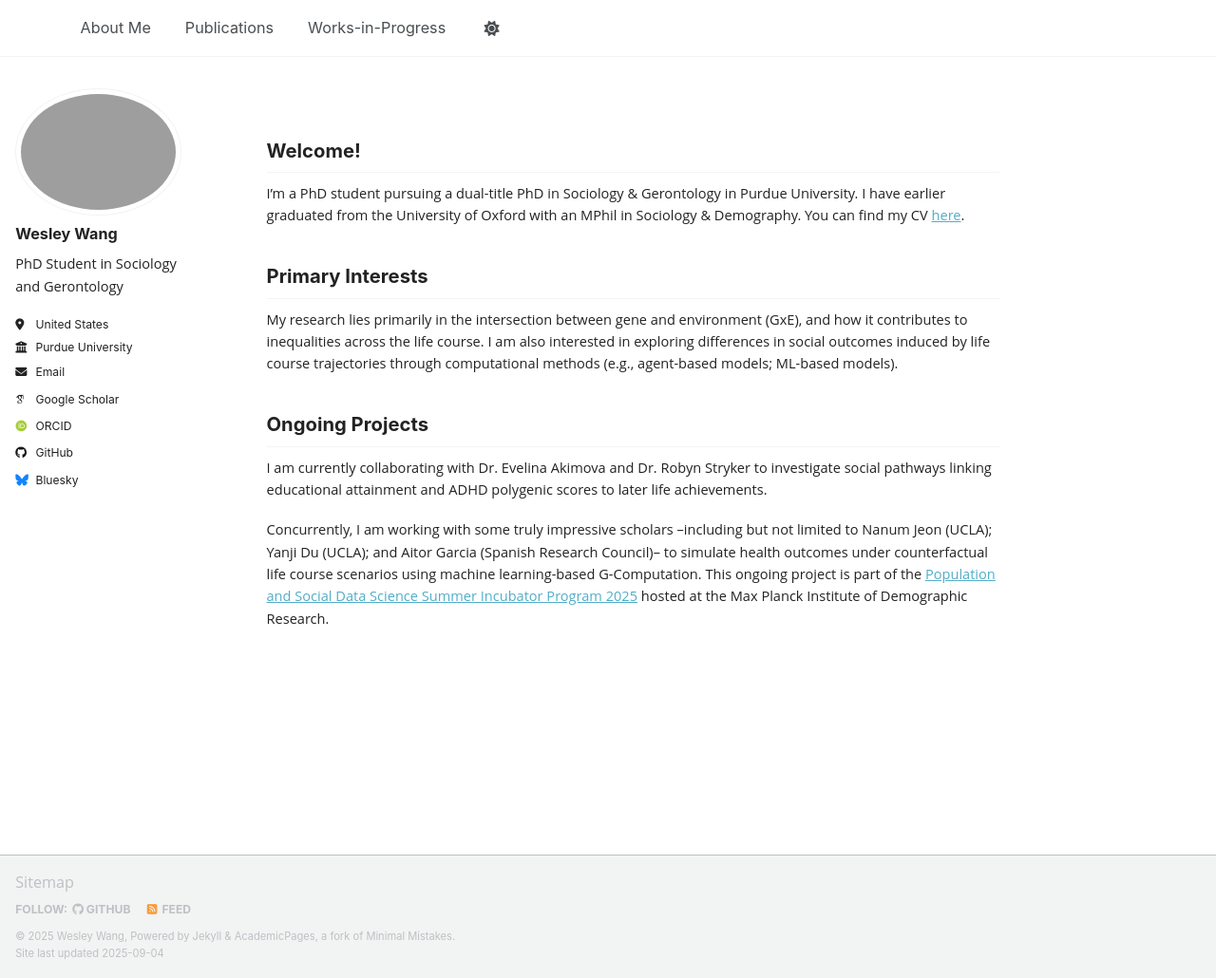
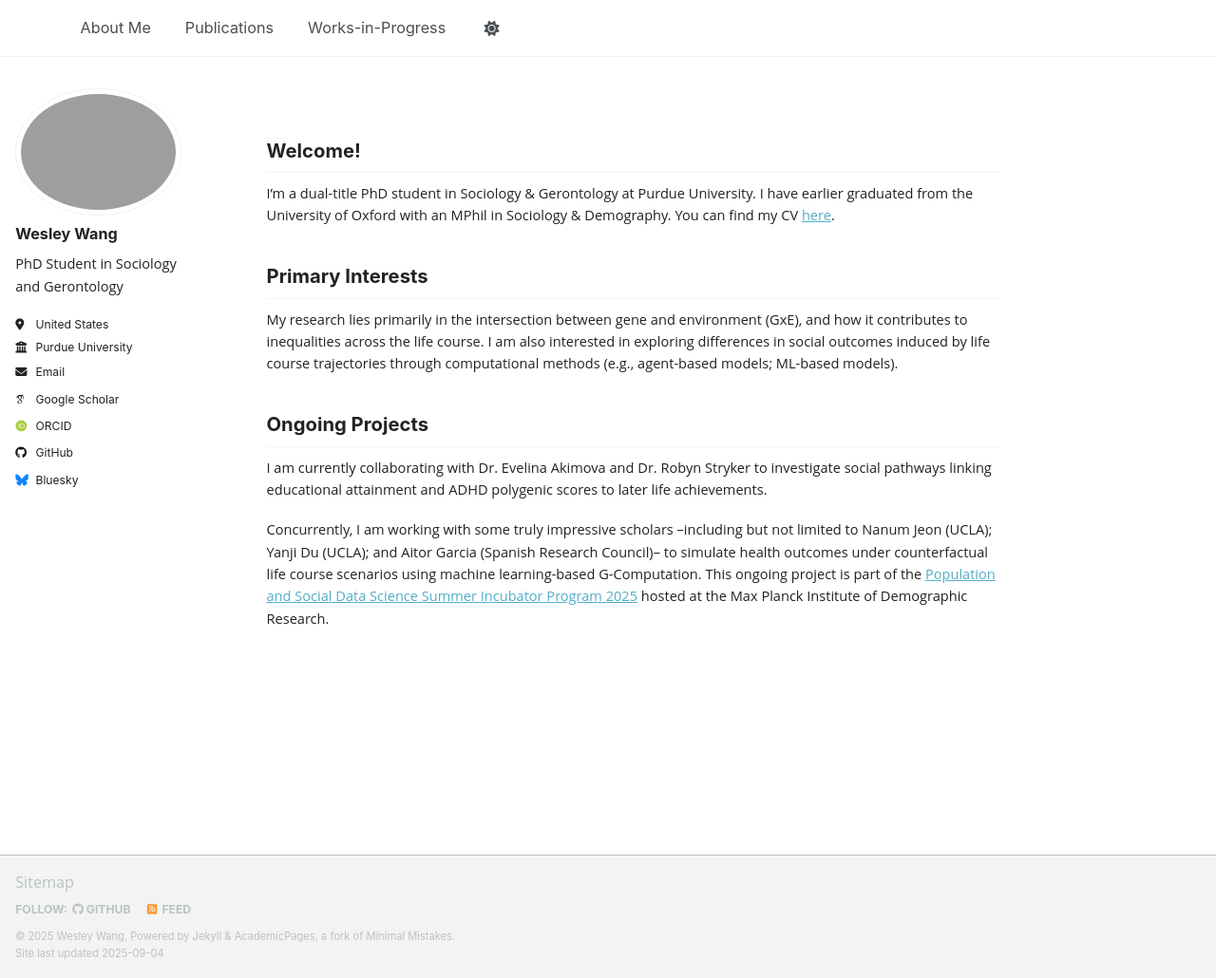
Before and after one commit to wesleywj/wesleywj.github.io, a Jekyll site: the page built from _pages/about.md, in a window 1280 px wide and 1030 px high. Shown: the whole window at 95% size. Built offline with Jekyll 4.4.1, drawn with Linux system fonts in a browser that asks for light colours; some web fonts are replaced; a script that is not in the unit is left out.

Commit message:
Edited About Me

```diff
--- a/_pages/about.md
+++ b/_pages/about.md
@@ -9,7 +9,7 @@ redirect_from:
 
 ## Welcome!
 
-I'm a PhD student pursuing a dual-title PhD in Sociology & Gerontology in Purdue University. I have earlier graduated from the University of Oxford with an MPhil in Sociology & Demography. You can find my CV [here](https://drive.google.com/file/d/1s6r-6Mf9gbDxRVyukUaMD_ue6AmeBFWU/view?usp=sharing){:target="_blank"}.
+I'm a dual-title PhD student in Sociology & Gerontology at Purdue University. I have earlier graduated from the University of Oxford with an MPhil in Sociology & Demography. You can find my CV [here](https://drive.google.com/file/d/1s6r-6Mf9gbDxRVyukUaMD_ue6AmeBFWU/view?usp=sharing){:target="_blank"}.
 
 
 ## Primary Interests
```
